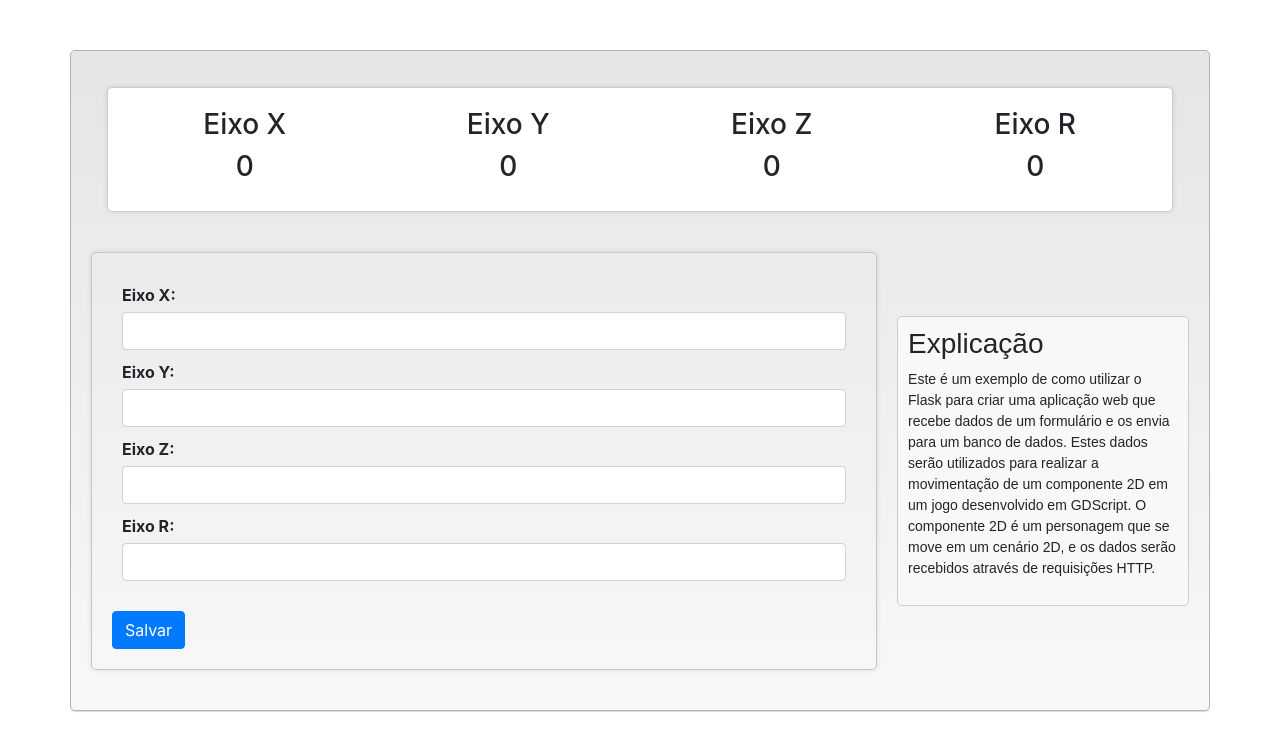
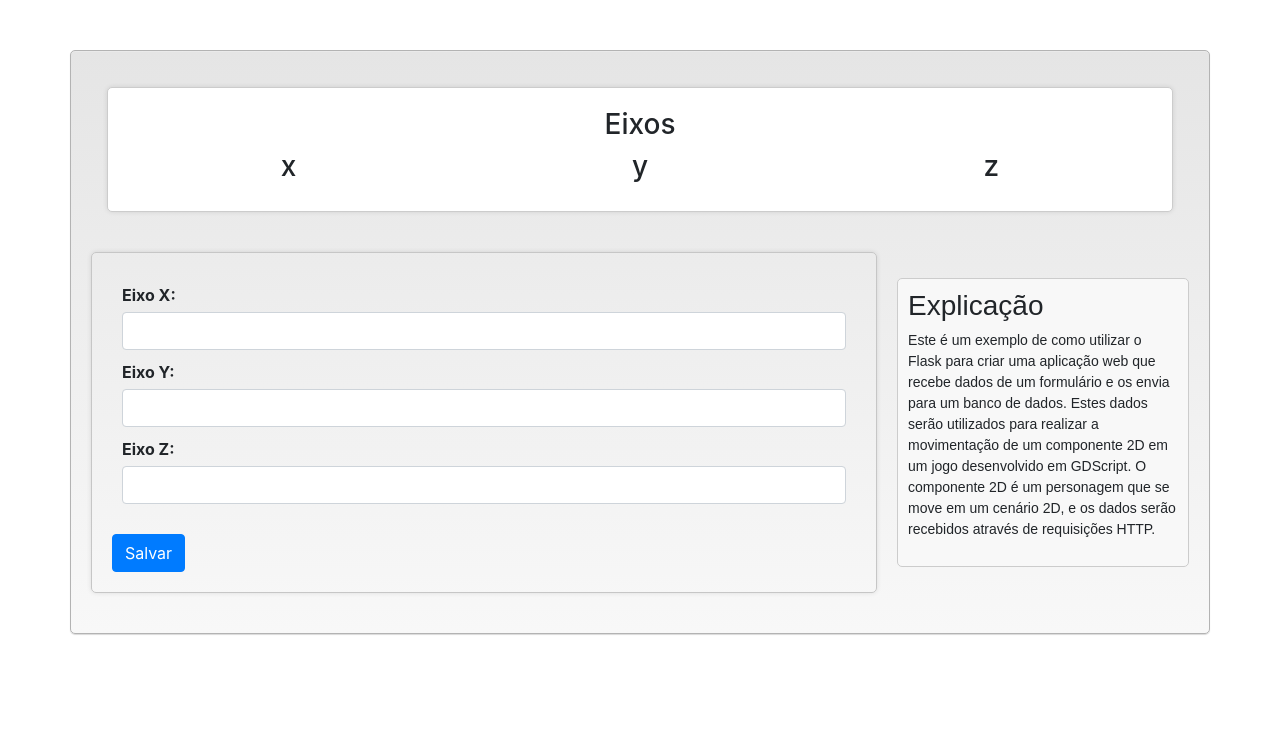
Before and after one commit to cmtabr/digital-robot, a Flask app: page / in a window 1280 px wide. Shown: the top 751 px of the page. Run offline with Flask 3, Linux system fonts and the light colour scheme; data that the repository does not hold is empty; some libraries are stand-ins or nearby versions.

Commit message:
Update: Alterações no frontend
Remoção da necessidade do eixo para testes e redução do html através do use de loops

```diff
--- a/app.py
+++ b/app.py
@@ -18,19 +18,19 @@ def index():
     try:
         session = Session()
         last_entry = session.query(Axis).order_by(Axis.id.desc()).first()
-        x, y, z, r = last_entry.x, last_entry.y, last_entry.z, last_entry.r
+        x, y, z = last_entry.x, last_entry.y, last_entry.z
         session.close()
 
     except:
-        x, y, z, r = 0, 0, 0, 0
+        x, y, z = 0, 0, 0
 
-    return render_template('index.html', x=x, y=y, z=z, r=r)
+    return render_template('index.html', x=x, y=y, z=z)
 
 # Rota para receber os dados do formulário via POST e inseri-los na tabela 'axis'
 @app.route('/data', methods=['POST'])
 def post():
-    x, y, z, r = int(request.form['x']), int(request.form['y']), int(request.form['z']), int(request.form['r'])
-    new_entry = Axis(x=x, y=y, z=z, r=r)
+    x, y, z = int(request.form['x']), int(request.form['y']), int(request.form['z'])
+    new_entry = Axis(x=x, y=y, z=z)
     session = Session()
     session.add(new_entry)
     session.commit()
--- a/models/axis.py
+++ b/models/axis.py
@@ -8,4 +8,3 @@ class Axis(Base):
     x = Column(Integer, nullable=False)
     y = Column(Integer, nullable=False)
     z = Column(Integer, nullable=False)
-    r = Column(Integer, nullable=False)
--- a/static/js/script.js
+++ b/static/js/script.js
@@ -45,8 +45,8 @@ class Values {
 class App {
     constructor() {
         this.Values = new Values(
-            ['#x', '#y', '#z', '#r'],
-            ['#last_x', '#last_y', '#last_z', '#last_r']
+            ['#x', '#y', '#z'],
+            ['#last_x', '#last_y', '#last_z']
         );
     }
 
--- a/templates/index.html
+++ b/templates/index.html
@@ -15,53 +15,27 @@
 			<div class="card-body">
 				<div class="row">
 						<div class="col center">
-							<h3>Eixo X</h3>
-						</div>
-						<div class="col center">
-							<h3>Eixo Y</h3>
-						</div>
-						<div class="col center">
-							<h3>Eixo Z</h3>
-						</div>
-						<div class="col center">
-							<h3>Eixo R</h3>
+							<h3>Eixos</h3>
 						</div>
 				</div>
 				<div class="row">
+					{% for axis in ['x', 'y', 'z'] %}
 						<div class="col center">
-							<h3 id="x">{{x}}</h3>
+							<h3 id="final-{{ axis }}"> {{ axis }}</h3>
 						</div>
-						<div class="col center">
-							<h3 id="y">{{y}}</h3>
-						</div>
-						<div class="col center">
-							<h3 id="z">{{z}}</h3>
-						</div>
-						<div class="col center">
-							<h3 id="r">{{r}}</h3>
-						</div>
+					{% endfor %}
 				</div>
 			</div>
 		</div>
 		<br>
-			<div class = "form-container">
+		<div class="form-container">
 			<form method="POST" action="/data">
+				{% for axis in ['x', 'y', 'z'] %}
 					<div class="form-group">
-						<label for="x">Eixo X:</label>
-						<input type="number" class="form-control" id="x" name="x" required>
+						<label for="{{ axis }}">Eixo {{ axis.upper() }}:</label>
+						<input type="number" class="form-control" id="{{ axis }}-input" name="{{ axis }}" required>
 					</div>
-					<div class="form-group">
-						<label for="y">Eixo Y:</label>
-						<input type="number" class="form-control" id="y" name="y" required>
-					</div>
-					<div class="form-group">
-						<label for="z">Eixo Z:</label>
-						<input type="number" class="form-control" id="z" name="z" required>
-					</div>
-					<div class="form-group">
-						<label for="r">Eixo R:</label>
-						<input type="number" class="form-control" id="r" name="r" required>
-					</div>
+				{% endfor %}
 				<button type="submit" class="btn btn-primary">Salvar</button>
 			</form>
 				<div class = "explanation">
```
Lines whose indentation alone changed are shown as unchanged.
